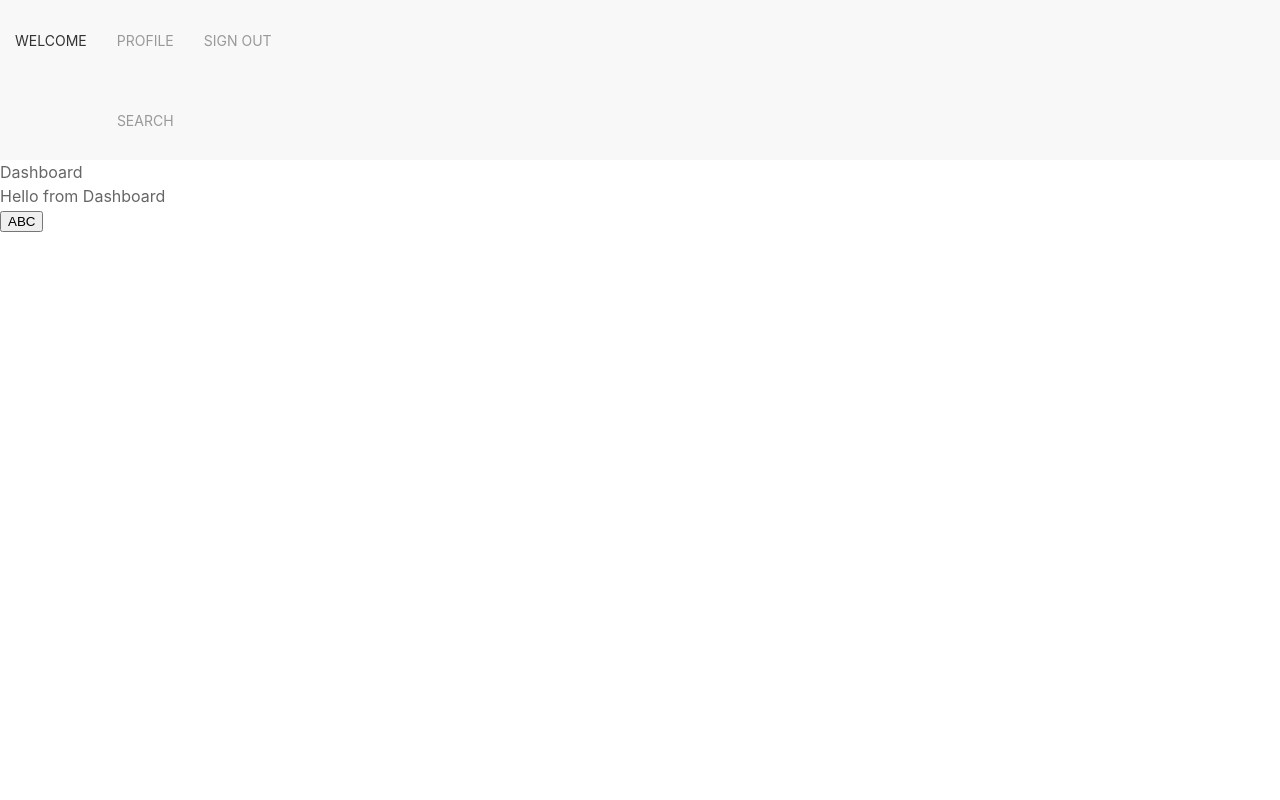
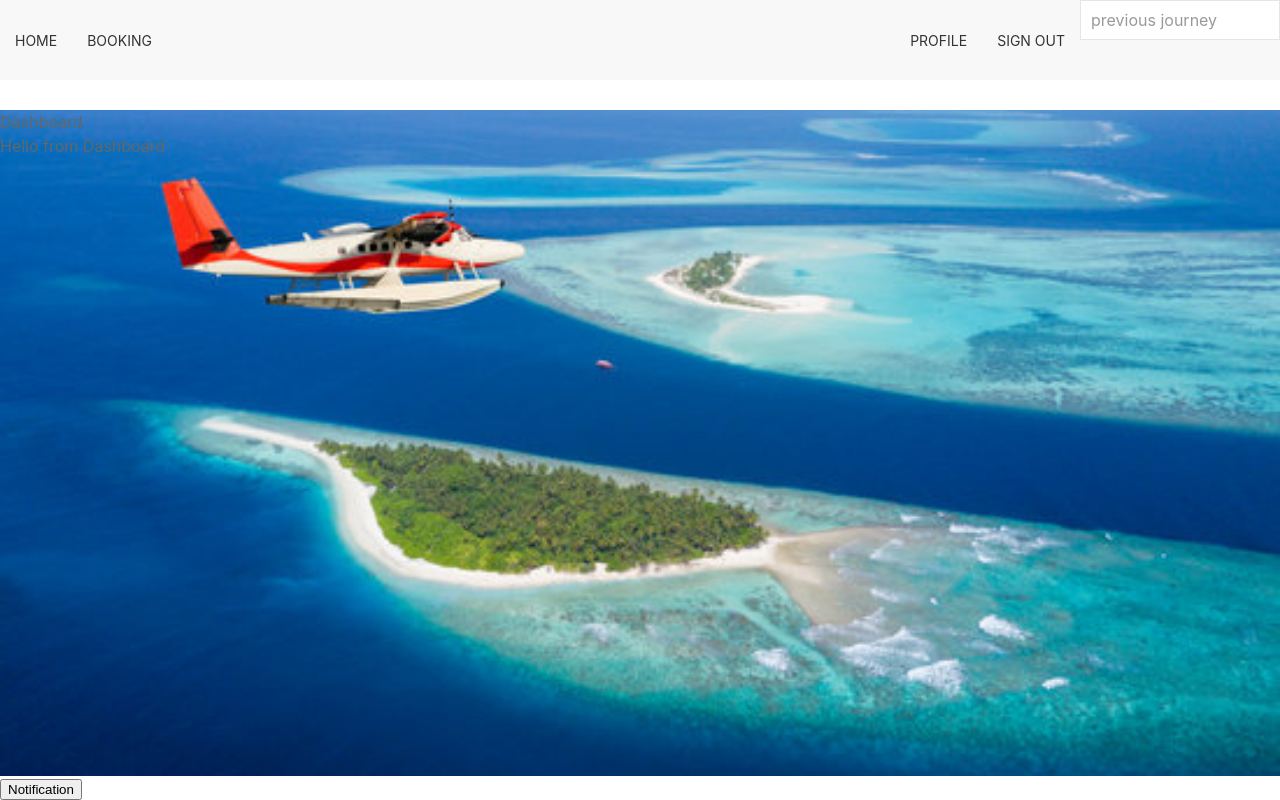
Before and after one commit to javawtee/CS157A-01-Team6, a React (Create React App) app in the folder client/: page /dashboard in a window 1280 px wide. Built offline with nearby package versions, Linux system fonts and the light colour scheme.

Commit message:
Update NavrBar

```diff
--- a/client/src/components/NavBar.js
+++ b/client/src/components/NavBar.js
@@ -8,32 +8,24 @@ const NavBar = props => {
                 <div className="uk-navbar-left">
 
                     <ul className="uk-navbar-nav">
-                        <li className="uk-active"><a href="#">Welcome</a></li>
-                        <li>
-                            <a href="#">Profile</a>
-                            <div className="uk-navbar-dropdown">
-                                <ul className="uk-nav uk-navbar-dropdown-nav">
-                                    <li className="uk-active"><a href="#">Active</a></li>
-                                    <li><a href="#">Profile</a></li>
-                                </ul>
-                            </div>
-
-                            <a href="#">Search</a>
-                            <div className="uk-navbar-dropdown">
-                                <ul className="uk-nav uk-navbar-dropdown-nav">
-                                    <li className="uk-active"><a href="#">Active</a></li>
-                                    <li><a href="#">Search</a></li>
-                                </ul>
-                            </div>
-                        </li>
-                        <li><a href="#">Sign Out</a></li>
+                        <li className="uk-active"><a href="ert#">Home</a></li>
+                        <li className = "uk-active"><a href="ert#">Booking</a></li>
                     </ul>
 
+                    <div className="uk-navbar-right">
+                    <ul className="uk-navbar-nav">
+                        <li className="uk-active"><a href="ert#">Profile</a></li>
+                        <li className = "uk-active"><a href="ert#">Sign out</a></li>
+                        <form action = "javascript.void(0)">
+                            <input class = "uk-input uk-form-width-medium" type= "text" placeholder = "previous journey"></input>
+                        </form>
+                    </ul>
+                </div>
                 </div>
 
             </nav>
             {props.content}
-            <button onClick={() => alert('abc')}>ABC</button>
+            <button onClick={() => alert('abc')}>Notification</button>
         </React.Fragment>
     )
 }
--- a/client/src/pages/Dashboard.js
+++ b/client/src/pages/Dashboard.js
@@ -6,7 +6,8 @@ class Dashboard extends Component {
 
     render() {
         return (
-            <div>
+        <div className="uk-background-cover" style={{backgroundImage:"url(media/welcome-bg.png)"}} uk-height-viewport="expand: true">
+                <div className="uk-width-1-2@s uk-align-center"></div>
                 Dashboard
                 <Notifications hello={'Dashboard'} />
             </div>
```
Also changed, not shown: client/src/components/Dashboard/NavBar.css (added, +39 -0 lines).
